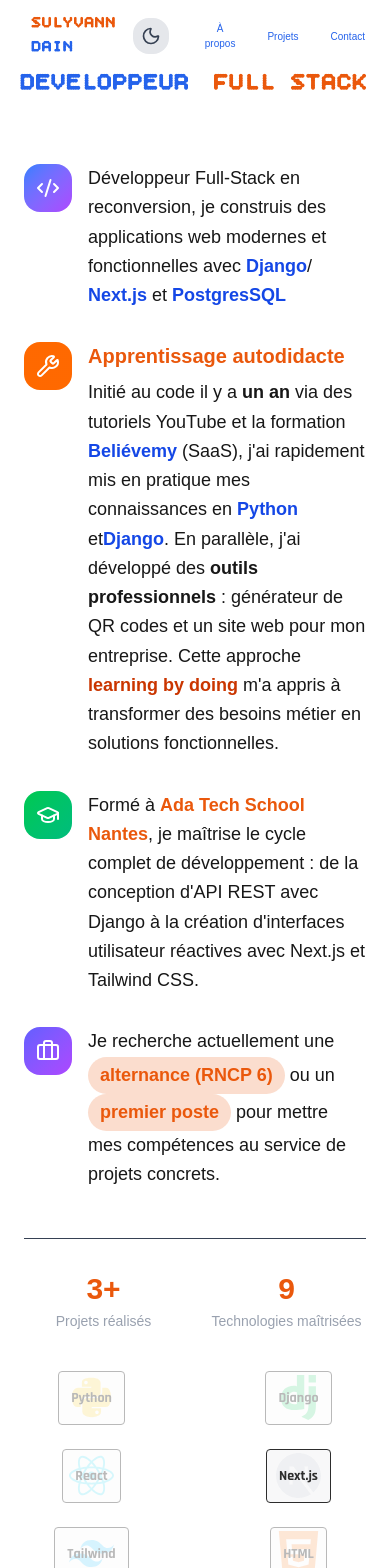
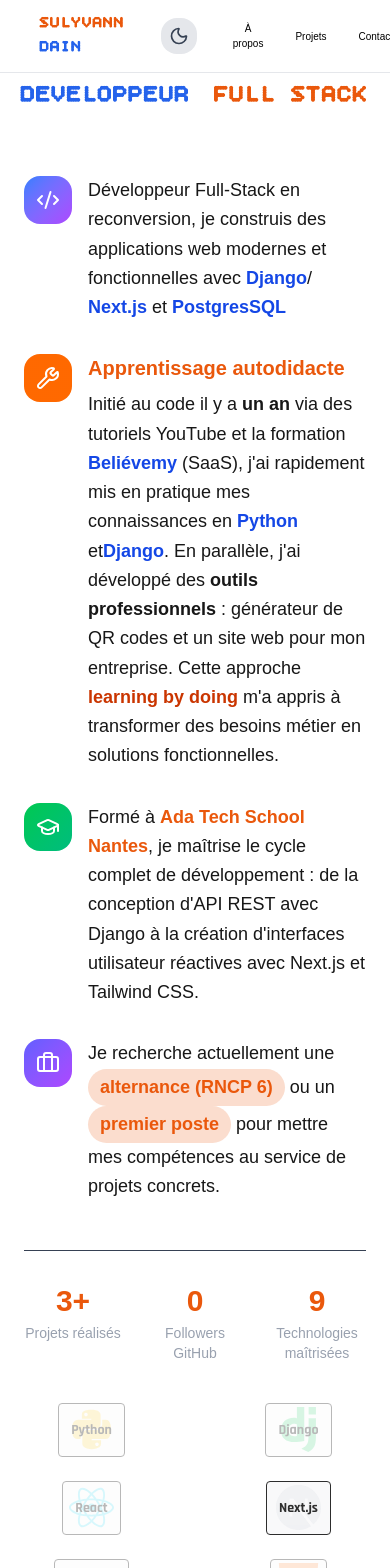
Before and after one commit to Phogo2112/Portfolio, a Next.js app: page / in a window 390 px wide. Shown: the top 1568 px of the page. Built offline with nearby package versions, Linux system fonts and the light colour scheme; no server answers.

Commit message:
modif disign and responsive NavBar Présentation added live followers github

```diff
--- a/app/components/Cards.tsx
+++ b/app/components/Cards.tsx
@@ -1,5 +1,6 @@
 'use client'
 import { FaGithub } from "react-icons/fa";
+import { motion } from "framer-motion";
 import { ReactNode, useState } from "react";
 import { ChevronDown, ChevronUp, ChevronLeft, ChevronRight } from "lucide-react";
 
@@ -10,6 +11,7 @@ type ProjectCardProps = {
   githubUrl?: string;
   demoUrl?: string;
   tags: string[];
+  index?: number;
 };
 
 function getTagColor(tag: string): string {
@@ -50,6 +52,7 @@ export default function ProjectCard({
   githubUrl,
   demoUrl,
   tags,
+  index = 0,
 }: ProjectCardProps) {
   const [currentImage, setCurrentImage] = useState(0);
   const [showImages, setShowImages] = useState(false);
@@ -64,6 +67,13 @@ export default function ProjectCard({
   return (
 
     <div className="w-full">
+      <motion.div
+        initial={{ opacity: 0, y: 20 }}
+        whileInView={{ opacity: 1, y: 0 }}
+        viewport={{ once: true }}
+        transition={{ duration: 0.5, delay: index * 0.1 }}
+        className="w-full break-inside-avoid mb-6 lg:mb-8"
+      >
         <div className="card min-h-[250px] flex flex-col relative bg-white/5 dark:bg-gray-800/50 backdrop-blur-sm">
 
           {/* Bouton toggle avec rotation */}
@@ -203,6 +213,7 @@ export default function ProjectCard({
           </div>
 
         </div>
+      </motion.div>
     </div>
   );
 }
--- a/app/components/NavBar.tsx
+++ b/app/components/NavBar.tsx
@@ -1,28 +1,24 @@
 "use client";
 import { useState, useEffect } from "react";
 import ThemeToggle from "./ThemeToggle";
-
+import { Highlight } from "./ui/Highlight";
 
 export default function NavBar() {
   const [showNavbar, setShowNavbar] = useState(true);
   const [lastScrollY, setLastScrollY] = useState(0);
+
   useEffect(() => {
     const controlNavbar = () => {
       if (window.scrollY > lastScrollY && window.scrollY > 200) {
-        // On descend → cacher la navbar
         setShowNavbar(false);
       } else {
-        // On monte → afficher la navbar
         setShowNavbar(true);
       }
       setLastScrollY(window.scrollY);
     };
 
     window.addEventListener("scroll", controlNavbar);
-
-    return () => {
-      window.removeEventListener("scroll", controlNavbar);
-    };
+    return () => window.removeEventListener("scroll", controlNavbar);
   }, [lastScrollY]);
 
   const scrollToSection = (id: string) => {
@@ -30,22 +26,51 @@ export default function NavBar() {
     if (section) section.scrollIntoView({ behavior: "smooth" });
   };
 
-
   return (
     <div>
-      <nav className={`fixed top-0 left-0 w-full flex items-center justify-between px-8 py-3  transition-all duration-500 ease-in-out backdrop-blur-md dark:bg-#0a0a0a bg-white" ${showNavbar ? "translate-y-0" : "-translate-y-full"}`}>
-        <h2 className=" text-base sm:text-1xl  md:text-2xl lg:text-3xl font-bold">
-          <span className="block md:inline text-[var(--color-accent)]">Sulyvann</span> Dain
+      <nav
+        className={`
+          fixed top-0 left-0 w-full
+          flex items-center justify-between
+          px-5 py-3 z-50
+          transition-all duration-500 ease-in-out
+          backdrop-blur-md
+          bg-white dark:bg-gray-900
+          border-b border-gray-200 dark:border-gray-800
+          ${showNavbar ? "translate-y-0" : "-translate-y-full"}
+        `}
+      >
+        {/* Logo/Nom avec responsive */}
+        <h2 className="text-base sm:text-xl md:text-2xl lg:text-3xl px-5 font-bold">
+          {/* Version MOBILE/TABLETTE : Retour à la ligne */}
+          <span className="flex flex-col sm:hidden">
+            <Highlight>Sulyvann</Highlight>
+            <span>Dain</span>
+          </span>
+
+          {/* Version DESKTOP : Sur une ligne avec espace */}
+          <span className="hidden sm:flex sm:flex-row sm:items-center sm:gap-3">
+            <Highlight>Sulyvann</Highlight>
+            <span>Dain</span>
+          </span>
         </h2>
-        <div className=" container mx-auto px-4 flex justify-end">
-          <ul className=" flex items-center justify-center gap-4 text-black h-8 text-[10px] sm:text-base md:text-xl lg:text-1xl">
+
+        {/* Menu navigation */}
+        <div className="container mx-auto px-4 flex justify-end">
+          <ul className="flex items-center justify-center gap-4 text-black dark:text-white h-8 text-[10px] sm:text-base md:text-[16px] lg:text-[18px]">
             <ThemeToggle />
-            <li className=" text-(--color-primary) hover:bg-(--color-secondary) hover:text-white px-2 py-1 rounded transition-colors "><button onClick={() => scrollToSection("about")}>À propos</button></li>
-            <li className=" text-(--color-primary) hover:bg-(--color-secondary) hover:text-white px-2 py-1 rounded transition-colors"><button onClick={() => scrollToSection("projects")}>Projets</button></li>
-            <li className=" text-(--color-primary) hover:bg-(--color-secondary) hover:text-white px-2 py-1 rounded transition-colors" ><button onClick={() => scrollToSection("contact")}>Contact</button></li>
+            <li className="hover:text-[var(--color-accent)] px-2 py-1 rounded transition-colors">
+              <button onClick={() => scrollToSection("about")}>À propos</button>
+            </li>
+            <li className="hover:text-[var(--color-accent)] px-2 py-1 rounded transition-colors">
+              <button onClick={() => scrollToSection("projects")}>Projets</button>
+            </li>
+            <li className="hover:text-[var(--color-accent)] px-2 py-1 rounded transition-colors">
+              <button onClick={() => scrollToSection("contact")}>Contact</button>
+            </li>
           </ul>
         </div>
       </nav>
     </div>
-  )
+  );
 }
--- a/app/components/Presentation.tsx
+++ b/app/components/Presentation.tsx
@@ -14,7 +14,11 @@ import {
   SiJavascript,
 } from "react-icons/si";
 
-export default function Presentation() {
+type PresentationProps = {
+  githubFollowers: number;
+};
+
+export default function Presentation({ githubFollowers }: PresentationProps) {
   const tech = [
     { name: "Python", icon: <FaPython className="text-yellow-400" />, url: 'https://developer.mozilla.org/en-US/docs/Glossary/Python' },
     { name: "Django", icon: <SiDjango className="text-green-500" />, url: 'https://developer.mozilla.org/fr/docs/Learn_web_development/Extensions/Server-side/Django' },
@@ -35,7 +39,7 @@ export default function Presentation() {
   }, [tech.length]);
   return (
     <div className="">
-      <div className="flex text-2xl sm:text-3xl md:text-4xl font-bold mb-2 text-center flex-col justify-center pt-17">
+      <div className="flex text-2xl sm:text-3xl md:text-4xl font-bold mb-2 text-center flex-col justify-center pt-20">
 
         <h2 className="flex justify-center ">
           Developpeur
@@ -137,11 +141,17 @@ export default function Presentation() {
           initial={{ opacity: 0, y: 20 }}
           whileInView={{ opacity: 1, y: 0 }}
           transition={{ delay: 0.6 }}
-          className="grid grid-cols-2 gap-6 mt-12 pt-8 border-t border-gray-700 mb-10"
+          className="grid grid-cols-3 gap-6 mt-12 pt-8 border-t border-gray-700 mb-10"
         >
           <div className="text-center">
             <div className="text-3xl font-bold text-[var(--color-accent)]">3+</div>
             <div className="text-sm text-gray-400 mt-1">Projets réalisés</div>
+          </div>
+          <div className="text-center">
+            <div className="text-3xl font-bold text-[var(--color-accent)]">
+              {githubFollowers}
+            </div>
+            <div className="text-sm text-gray-400 mt-1">Followers GitHub</div>
           </div>
           <div className="text-center">
             <div className="text-3xl font-bold text-[var(--color-accent)]">9</div>
--- /dev/null
+++ b/app/data/github.ts
@@ -0,0 +1,16 @@
+export async function getGithubStats(username: string = "Phogo2112") {
+  try {
+    const res = await fetch(`https://api.github.com/users/${username}`, {
+      // Le cache d'1 heure
+      next: { revalidate: 3600 },
+    });
+    if (!res.ok) return null;
+    const data = await res.json();
+    return {
+      followers: data.followers || 0,
+    };
+  } catch (error) {
+    console.error(error);
+    return null;
+  }
+}
--- a/app/page.tsx
+++ b/app/page.tsx
@@ -1,6 +1,6 @@
-"use client";
+
 import { ReactNode } from "react";
-import { motion } from "framer-motion";
+
 import ProjectCard from "./components/Cards";
 import NavBar from "./components/NavBar";
 import Presentation from "./components/Presentation";
@@ -8,8 +8,10 @@ import Formation from "./components/Formation";
 import Footer from "./components/Footer";
 import ContactForm from "./components/Contact";
 import { getProjectImages, ProjectsData } from "./data/Projects";
+import { getGithubStats } from "./data/github";
 
-export default function Home() {
+export default async function Home() {
+  const stats = await getGithubStats();
   const adactionImages = getProjectImages("adaction");
   const cleanerTombeImages = getProjectImages("cleanertombe");
   return (
@@ -19,7 +21,8 @@ export default function Home() {
           <NavBar />
           {/* SECTION PRESENTATION */}
           <section id="about">
-            <Presentation />
+            <Presentation githubFollowers={stats?.followers || 0} />
+            <Formation />
           </section>
         </div>
         {/* 🚀 SECTION PROJETS  */}
@@ -34,20 +37,9 @@ export default function Home() {
               ═══════════════════════════════════════════ */}
           <div className="columns-1 lg:columns-2 gap-6 lg:gap-8 max-w-7xl mx-auto">
             {ProjectsData.map((project, index) => (
-              <motion.div
+              <ProjectCard
                 key={project.id}
-                initial={{ opacity: 0, y: 20 }}
-                whileInView={{ opacity: 1, y: 0 }}
-                viewport={{ once: true }}
-                transition={{ duration: 0.5, delay: index * 0.1 }}
-                className="break-inside-avoid mb-6 lg:mb-8"
-              >
-
-                <div
-                  key={project.id}
-                  className="break-inside-avoid mb-6 lg:mb-8"
-                >
-                  <ProjectCard
+                index={index}  // ← Passe l'index pour le délai
                 title={project.title}
                 description={project.description}
                 images={project.images}
@@ -55,14 +47,13 @@ export default function Home() {
                 demoUrl={project.demoUrl}
                 tags={project.tags}
               />
-                </div>
-              </motion.div>
             ))}
           </div>
+
         </section>
         {/* SECTION DIPLOME ET FORMATION */}
       </div>
-      <Formation />
+
       {/* SECTION CONTACT RESEAUX */}
       <section id="contact">
         <ContactForm />
```
Lines whose indentation alone changed are shown as unchanged.
